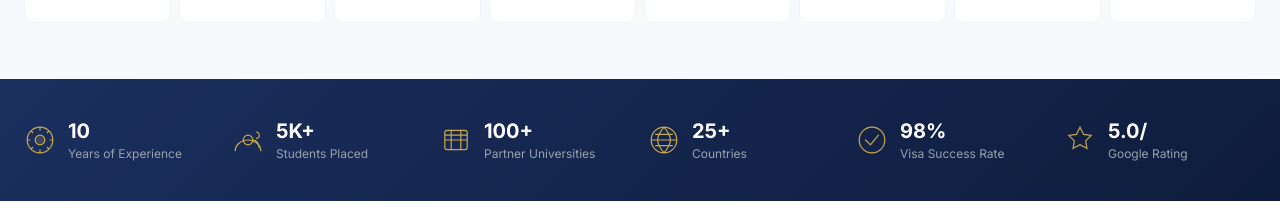
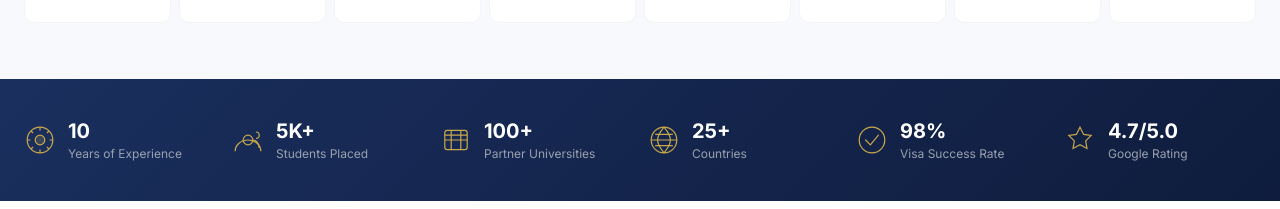
Before and after one commit to coriuday/mvr, a Next.js app in the folder frontend/: page / in a window 1280 px wide. Shown: the part 1531-1740 px from the top of the page. Built offline with nearby package versions, Linux system fonts and the light colour scheme; no server answers.

Commit message:
fix: update Google Rating format in StatsBanner and countries constants for consistency

```diff
--- a/frontend/src/components/sections/StatsBanner.tsx
+++ b/frontend/src/components/sections/StatsBanner.tsx
@@ -65,7 +65,7 @@ const STATS = [
         <path d="M20 4l4.5 9 9.5 1.4-6.9 6.7 1.6 9.5L20 26l-8.7 4.6 1.6-9.5L6 14.4l9.5-1.4L20 4z"/>
       </svg>
     ),
-    value: "4.9/5",
+    value: "4.7/5.0",
     label: "Google Rating",
   },
 ];
@@ -79,8 +79,13 @@ function Counter({ target }: { target: string }) {
     if (!inView) return;
 
     let isMounted = true;
-    const num = parseFloat(target.replace(/[^0-9.]/g, ""));
-    const suffix = target.replace(/[0-9.]/g, "");
+    const ratingMatch = target.match(/^([\d.]+)\/([\d.]+)$/);
+    const num = ratingMatch
+      ? parseFloat(ratingMatch[1])
+      : parseFloat(target.replace(/[^0-9.]/g, ""));
+    const suffix = ratingMatch
+      ? `/${ratingMatch[2]}`
+      : target.replace(/[0-9.]/g, "");
     let start = 0;
     const step = num / 50;
 
--- a/frontend/src/constants/countries.ts
+++ b/frontend/src/constants/countries.ts
@@ -88,5 +88,5 @@ export const STATS = [
   { value: "98%",  label: "Visa Success Rate",      icon: "CheckCircle" },
   { value: "100+", label: "Partner Universities",   icon: "Building" },
   { value: "26+",  label: "Countries",              icon: "Globe" },
-  { value: "4.7/5",label: "Google Rating",          icon: "Star" },
+  { value: "4.7/5.0", label: "Google Rating",          icon: "Star" },
 ] as const;
```
